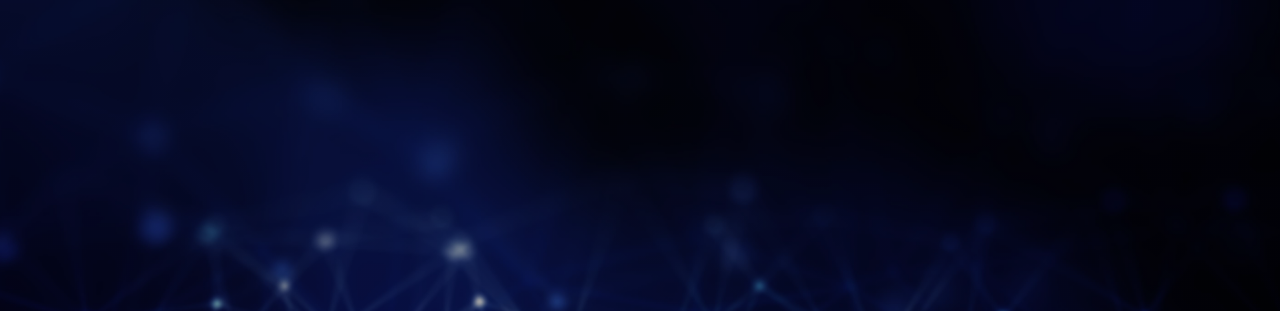
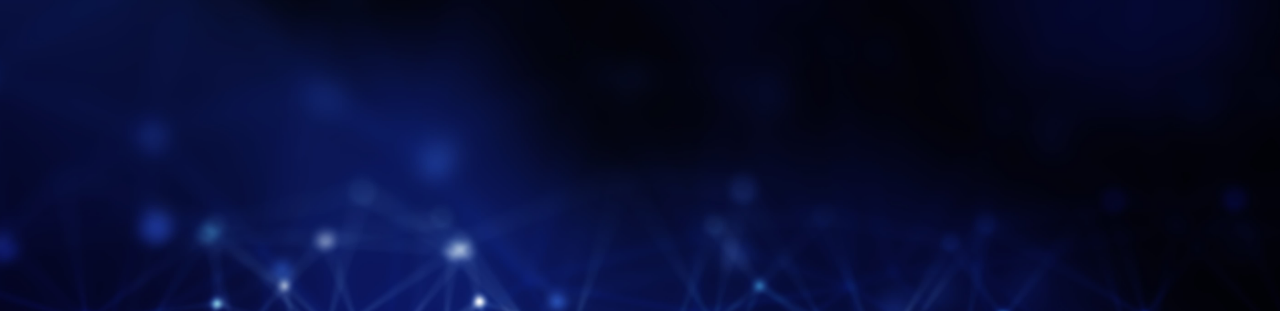
Before and after one commit to xenteros/xenteros.github.io, a website with bundled scripts: page index.html in a window 1280 px wide. Shown: the part 84-395 px from the top of the page. Built offline with nearby package versions, Linux system fonts and the light colour scheme; files whose address does not match are found by name.

Commit message:
remove fog effect

```diff
--- a/css/style.css
+++ b/css/style.css
@@ -206,9 +206,9 @@ header.masthead {
     padding-top: 10rem;
     padding-bottom: calc(10rem - 56px);
     /* W3C, IE 10+/ Edge, Firefox 16+, Chrome 26+, Opera 12+, Safari 7+ */
-    background-image: -webkit-linear-gradient(to bottom, #00000059 60%, #36454fcc 100%), url("../img/header-bg.jpg");
+    background-image: url("../img/header-bg.jpg");
     /* Chrome 10-25, Safari 5.1-6 */
-    background: linear-gradient(to bottom, #00000059 60%, #36454fcc 100%), url("../img/header-bg.jpg");
+    background: url("../img/header-bg.jpg");
     background-position: center center;
     -webkit-background-size: cover;
     -moz-background-size: cover;
```
